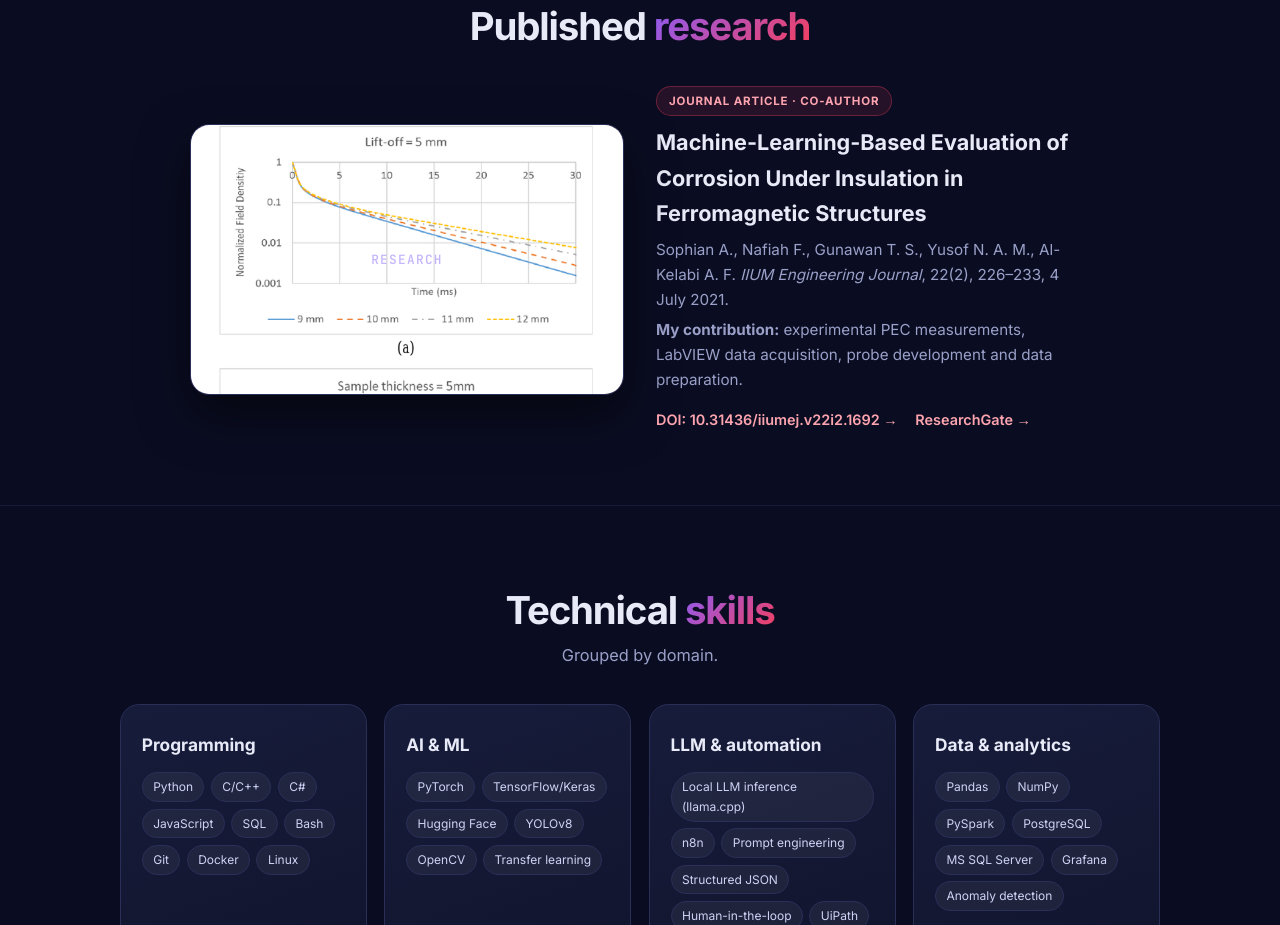
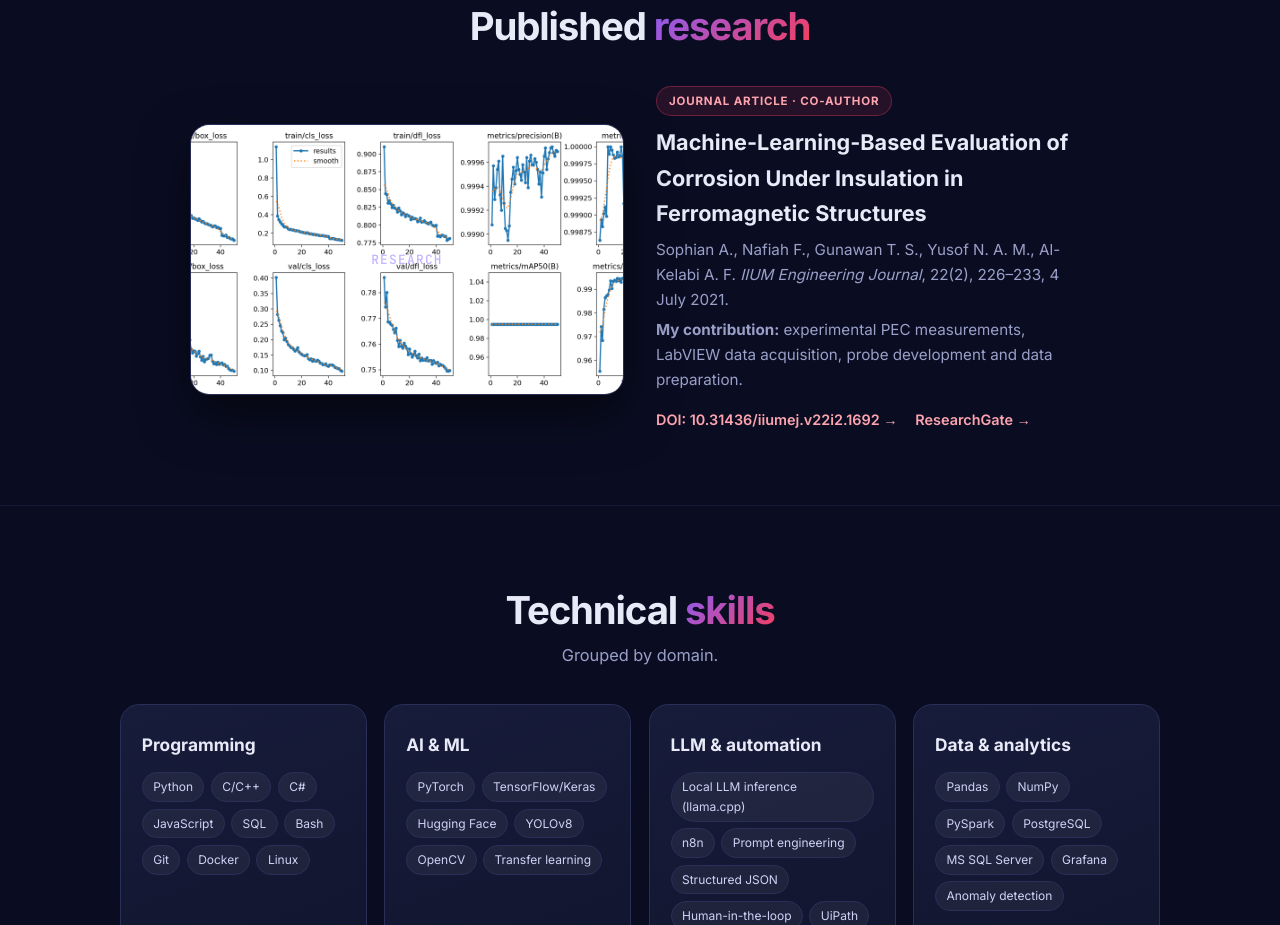
Before and after one commit to ali76-AFK/ali76-AFK.github.io, a plain HTML site: page index.html in a window 1280 px wide. Shown: the part 9397-10322 px from the top of the page. Drawn offline with Linux system fonts and the light colour scheme.

Commit message:
Add new research project image to index.html

```diff
--- a/index.html
+++ b/index.html
@@ -97,7 +97,7 @@ footer{padding:2rem 0;border-top:1px solid var(--bd);text-align:center;color:var
 <section id="experience"><div class="wrap"><h2 data-i="x1">Experience: <span class="grad">work, research, teaching</span></h2><br><div class="tl" id="exp"></div></div></section>
 
 <section id="research"><div class="wrap"><h2 data-i="r1">Published <span class="grad">research</span></h2><br>
-<div class="proj" style="max-width:900px;margin:auto"><div class="ph fade"><img src="images/project-15.png" alt="Corrosion under insulation research" loading="lazy" decoding="async" onerror="this.remove()"><span>Research</span></div>
+<div class="proj" style="max-width:900px;margin:auto"><div class="ph fade"><img src="images/project-16.png" alt="Corrosion under insulation research" loading="lazy" decoding="async" onerror="this.remove()"><span>Research</span></div>
 <div class="fade"><span class="tag r" data-i="r2">Journal article · co-author</span>
 <h3>Machine-Learning-Based Evaluation of Corrosion Under Insulation in Ferromagnetic Structures</h3>
 <p>Sophian A., Nafiah F., Gunawan T. S., Yusof N. A. M., Al-Kelabi A. F. <i>IIUM Engineering Journal</i>, 22(2), 226–233, 4 July 2021.</p>
```
